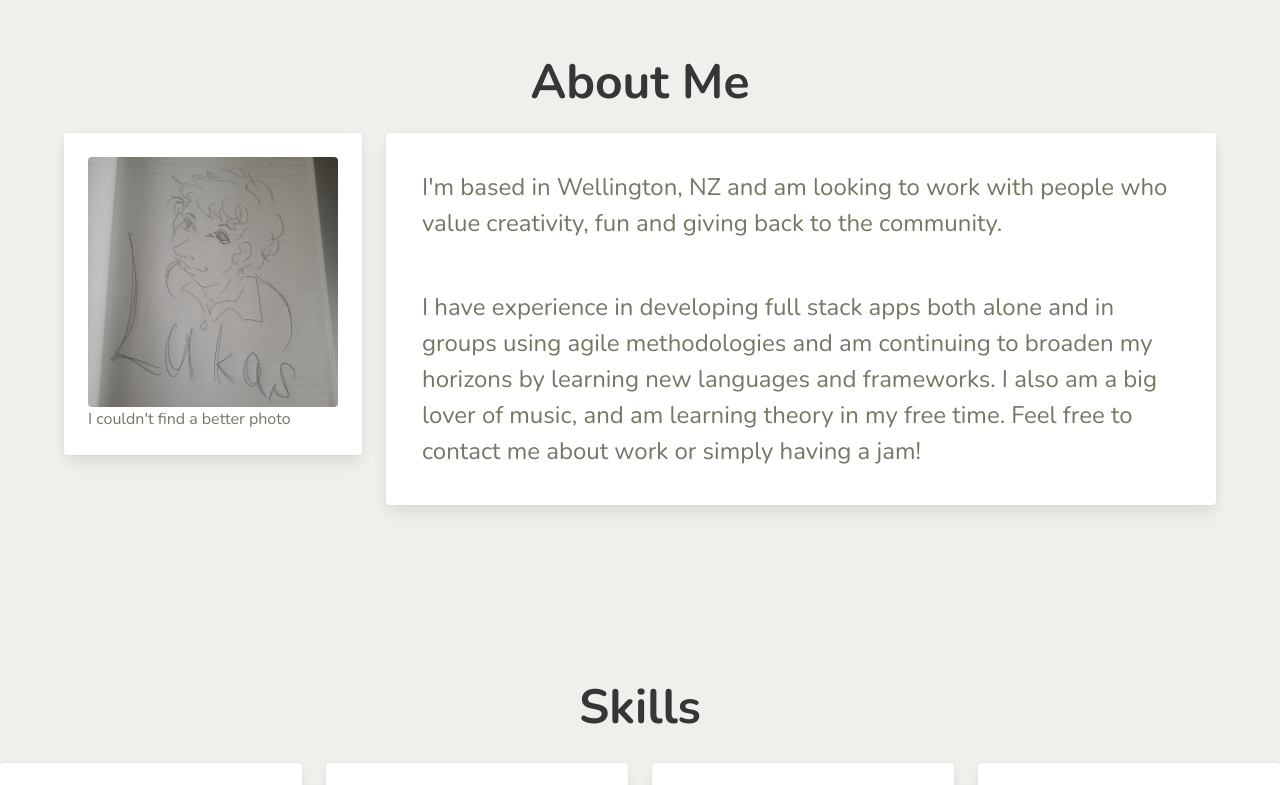
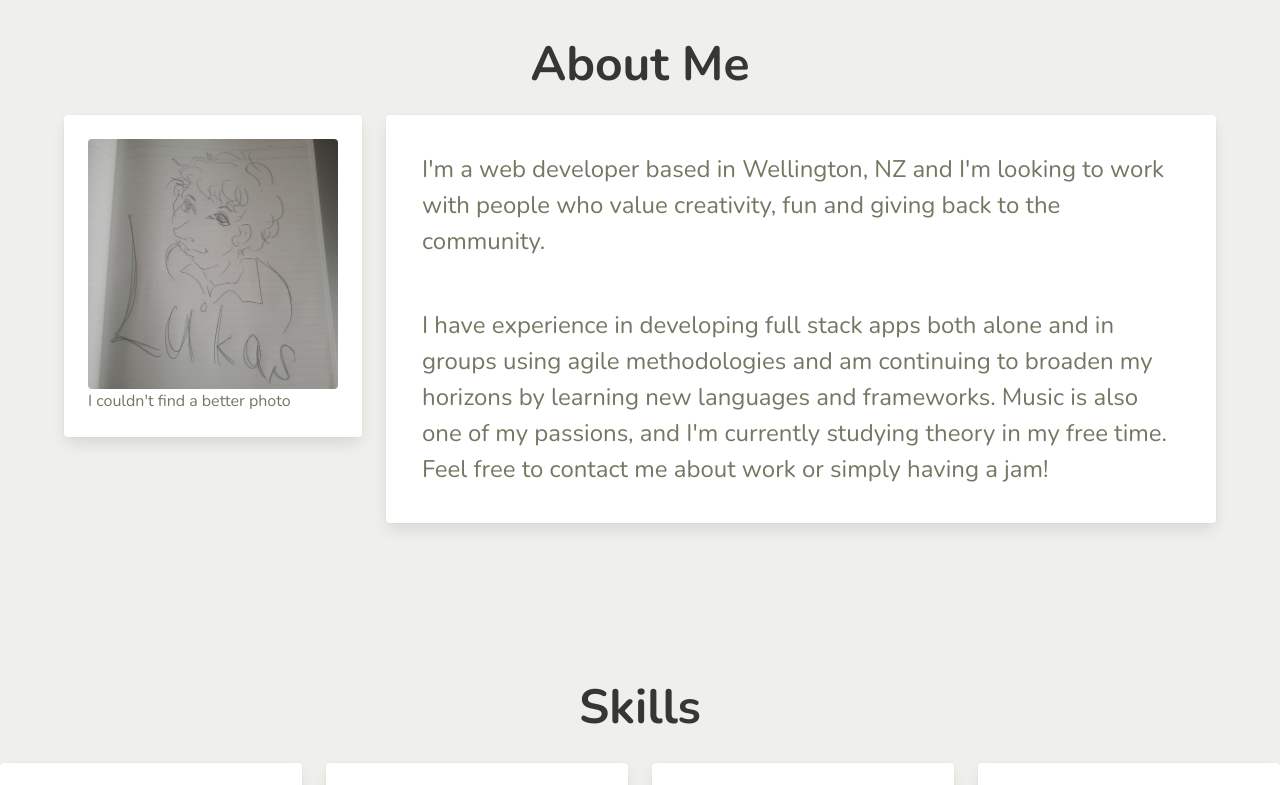
Before and after one commit to lukas-jj/my-portfolio, a React (Create React App) app in the folder my-portfolio/: page /#/ in a window 1280 px wide. Shown: the part 920-1705 px from the top of the page. Built offline with nearby package versions, Linux system fonts and the light colour scheme.

Commit message:
flatmates critique added

```diff
--- a/my-portfolio/src/components/AboutMe.jsx
+++ b/my-portfolio/src/components/AboutMe.jsx
@@ -31,10 +31,10 @@ function AboutMe() {
                             <div className="card-content">
                                 <p id="about-me-p" class="content is-large p-3">
 
-                                    I'm based in Wellington, NZ and am looking to work with people who value creativity, fun and giving back to the community.
+                                    I'm a web developer based in Wellington, NZ and I'm looking to work with people who value creativity, fun and giving back to the community.
 </p>
 <p id="about-me-p" class="content is-large p-3">
-                                    I have experience in developing full stack apps both alone and in groups using agile methodologies and am continuing to broaden my horizons by learning new languages and frameworks. I also am a big lover of music, and am learning theory in my free time. Feel free to contact me about work or simply having a jam!
+                                    I have experience in developing full stack apps both alone and in groups using agile methodologies and am continuing to broaden my horizons by learning new languages and frameworks. Music is also one of my passions, and I'm currently studying theory in my free time. Feel free to contact me about work or simply having a jam!
                                     </p>
 
                             </div>
--- a/my-portfolio/src/components/Projects.jsx
+++ b/my-portfolio/src/components/Projects.jsx
@@ -25,8 +25,8 @@ function Projects() {
                         <div className="imageWrapper">
                             <img className="image" src={project.src} />
                         </div>
+                        <div className="card-content">{project.description}</div>
                     <div className="links">
-                        <div className="card-content">{project.description}</div>
                         {project.link &&
 
                         <div className="card-content"><a target="blank" href={project.link}>Website</a>
```
